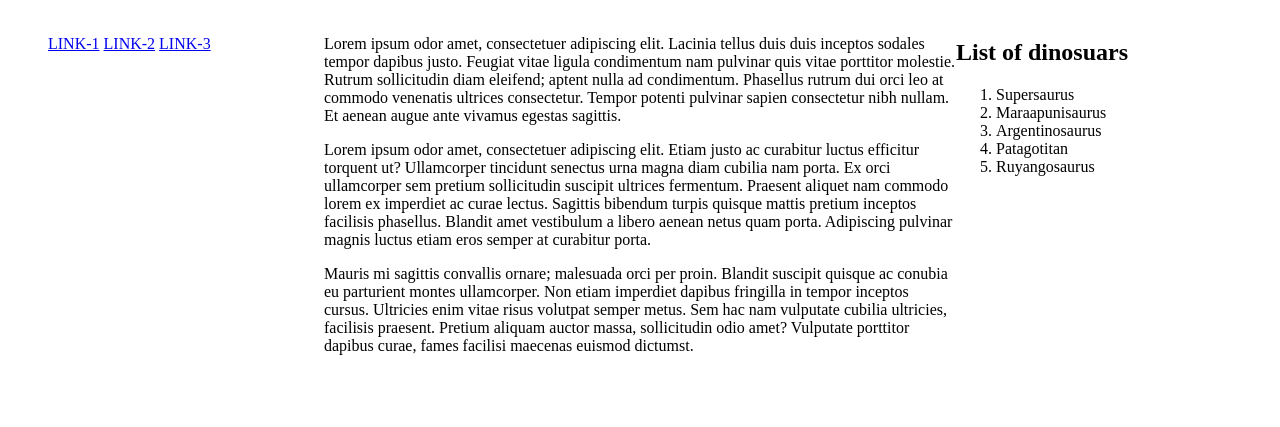
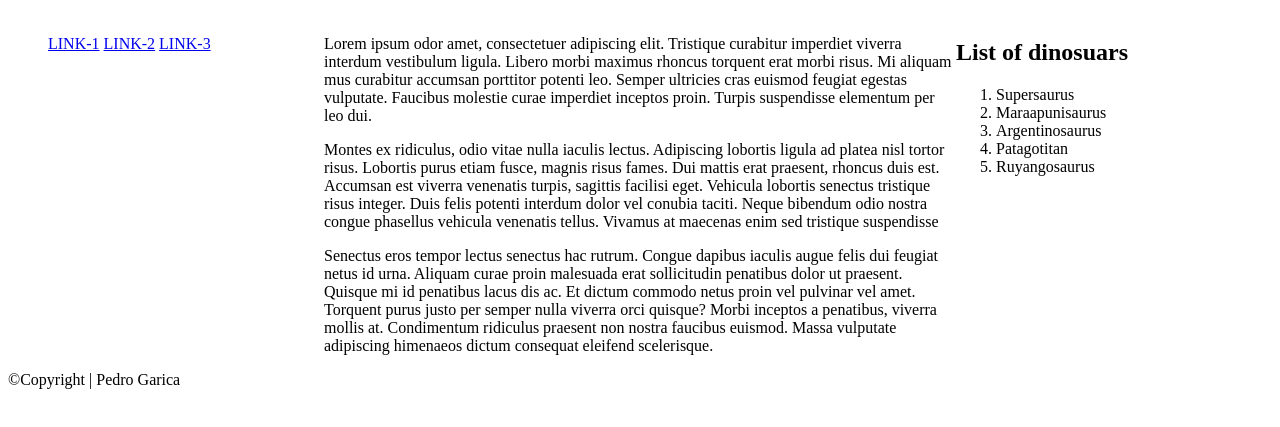
Before and after one commit to PedroGF27/COMP001B.LectureActivity3, a plain HTML site: page index.html in a window 1280 px wide. Shown: the part 61-488 px from the top of the page. Drawn offline with Linux system fonts and the light colour scheme.

Commit message:
Added footer to index and made it clear the 3 columns

```diff
--- a/index.html
+++ b/index.html
@@ -20,9 +20,10 @@
     </nav>
 
     <main>
-        <p>Lorem ipsum odor amet, consectetuer adipiscing elit. Lacinia tellus duis duis inceptos sodales tempor dapibus justo. Feugiat vitae ligula condimentum nam pulvinar quis vitae porttitor molestie. Rutrum sollicitudin diam eleifend; aptent nulla ad condimentum. Phasellus rutrum dui orci leo at commodo venenatis ultrices consectetur. Tempor potenti pulvinar sapien consectetur nibh nullam. Et aenean augue ante vivamus egestas sagittis.</p>
-        <p>Lorem ipsum odor amet, consectetuer adipiscing elit. Etiam justo ac curabitur luctus efficitur torquent ut? Ullamcorper tincidunt senectus urna magna diam cubilia nam porta. Ex orci ullamcorper sem pretium sollicitudin suscipit ultrices fermentum. Praesent aliquet nam commodo lorem ex imperdiet ac curae lectus. Sagittis bibendum turpis quisque mattis pretium inceptos facilisis phasellus. Blandit amet vestibulum a libero aenean netus quam porta. Adipiscing pulvinar magnis luctus etiam eros semper at curabitur porta.</p>
-        <p>Mauris mi sagittis convallis ornare; malesuada orci per proin. Blandit suscipit quisque ac conubia eu parturient montes ullamcorper. Non etiam imperdiet dapibus fringilla in tempor inceptos cursus. Ultricies enim vitae risus volutpat semper metus. Sem hac nam vulputate cubilia ultricies, facilisis praesent. Pretium aliquam auctor massa, sollicitudin odio amet? Vulputate porttitor dapibus curae, fames facilisi maecenas euismod dictumst.</p>
+        <p>Lorem ipsum odor amet, consectetuer adipiscing elit. Tristique curabitur imperdiet viverra interdum vestibulum ligula. Libero morbi maximus rhoncus torquent erat morbi risus. Mi aliquam mus curabitur accumsan porttitor potenti leo. Semper ultricies cras euismod feugiat egestas vulputate. Faucibus molestie curae imperdiet inceptos proin. Turpis suspendisse elementum per leo dui.</p>
+        <p>Montes ex ridiculus, odio vitae nulla iaculis lectus. Adipiscing lobortis ligula ad platea nisl tortor risus. Lobortis purus etiam fusce, magnis risus fames. Dui mattis erat praesent, rhoncus duis est. Accumsan est viverra venenatis turpis, sagittis facilisi eget. Vehicula lobortis senectus tristique risus integer. Duis felis potenti interdum dolor vel conubia taciti. Neque bibendum odio nostra congue phasellus vehicula venenatis tellus. Vivamus at maecenas enim sed tristique suspendisse</p>
+        <p>Senectus eros tempor lectus senectus hac rutrum. Congue dapibus iaculis augue felis dui feugiat netus id urna. Aliquam curae proin malesuada erat sollicitudin penatibus dolor ut praesent. Quisque mi id penatibus lacus dis ac. Et dictum commodo netus proin vel pulvinar vel amet. Torquent purus justo per semper nulla viverra orci quisque? Morbi inceptos a penatibus, viverra mollis at. Condimentum ridiculus praesent non nostra faucibus euismod. Massa vulputate adipiscing himenaeos dictum consequat eleifend scelerisque.</p>
+
     </main>
 
     <aside>
@@ -35,5 +36,8 @@
             <li>Ruyangosaurus</li>
         </ol>
     </aside>
+
+    <footer class="clear">&copy;Copyright | Pedro Garica</footer>
 </body>
+
 </html>
--- a/main.css
+++ b/main.css
@@ -12,3 +12,7 @@ aside {
     float: left;
     width: 25%;
 }
+
+.clear {
+    clear: left;
+}
```
